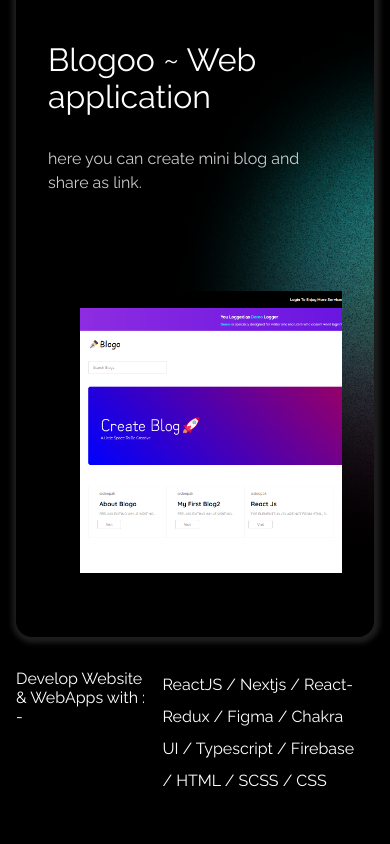
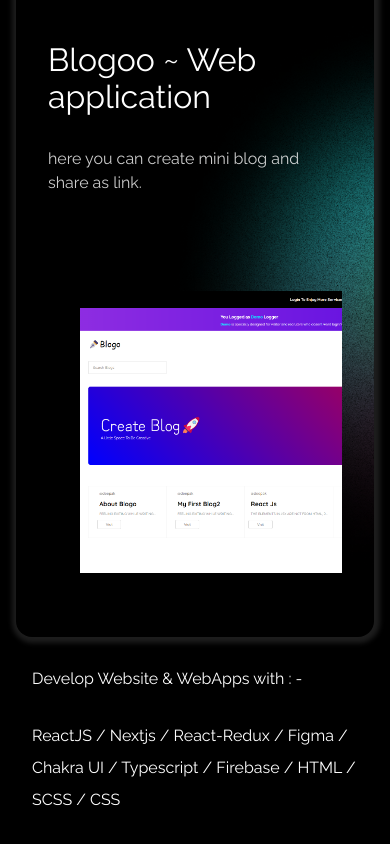
Before and after one commit to deepakvishwakarma-hh/frontend-artist, a Next.js app: page / in a window 390 px wide. Shown: the part 2980-3824 px from the top of the page. Before the commit the page ends 3793 px from the top, so only its background shows below. Built offline with nearby package versions, Linux system fonts and the light colour scheme.

Commit message:
update template/brief : responsiveness

```diff
--- a/styles/brief.module.scss
+++ b/styles/brief.module.scss
@@ -7,8 +7,8 @@
     @media screen and (max-width: 800px) {
         margin: 0rem;
         padding: 1rem;
+        flex-direction: column;
     }
-
 
     p {
         flex: 3;
@@ -18,10 +18,12 @@
 
         @media screen and (max-width: 800px) {
             padding: 0 1rem;
+            margin: 2rem 0;
         }
     }
 
     div {
         flex: 2;
+        padding: 0 1rem;
     }
 }
```
